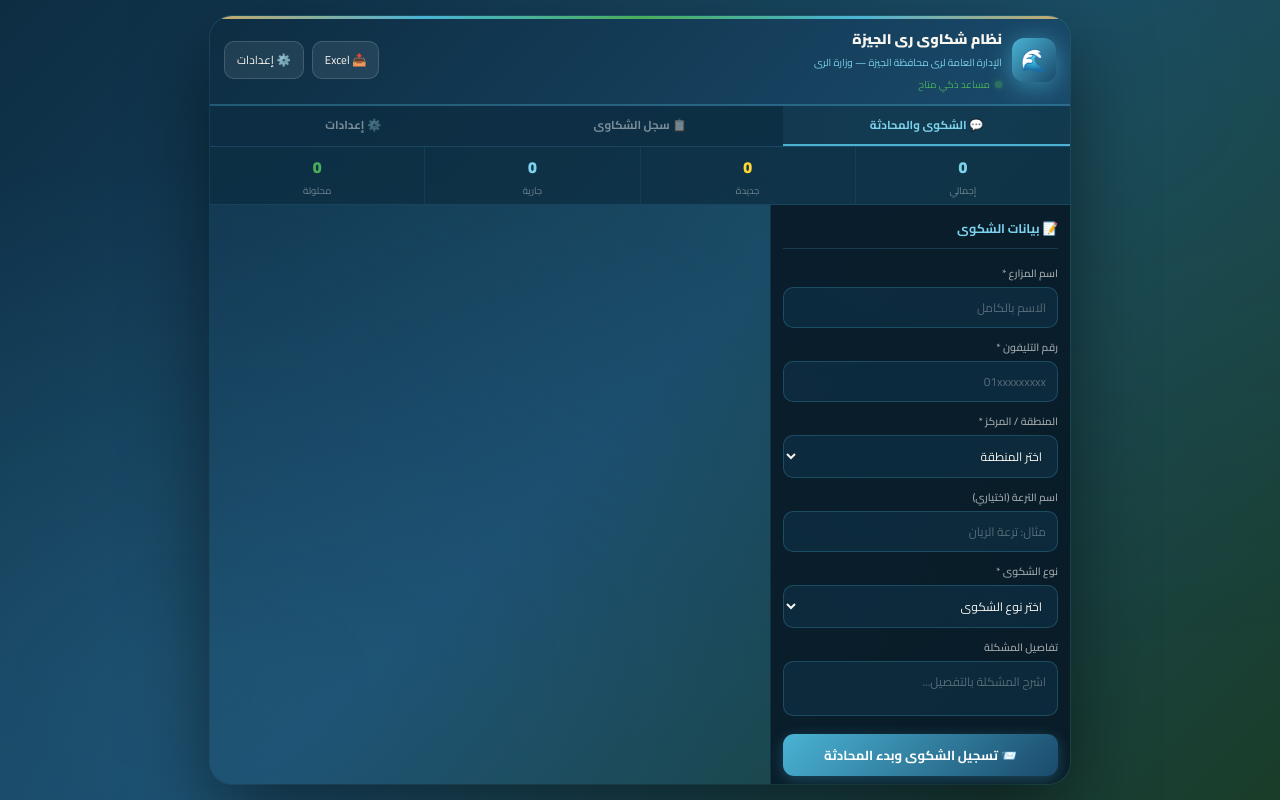
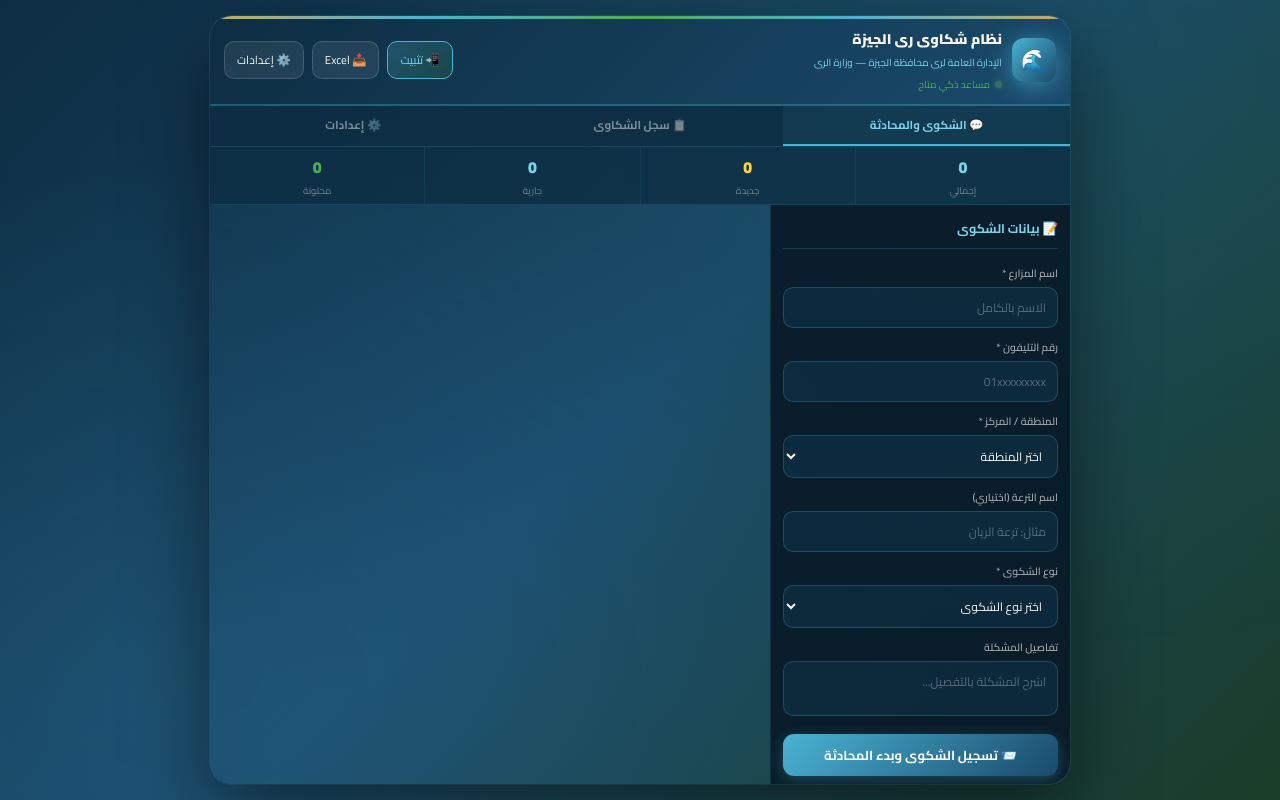
Before and after one commit to mohseno2002/giza-irrigation, a website: page index.html in a window 1280 px wide. Drawn offline with Linux system fonts and the light colour scheme.

Commit message:
Add files via upload

```diff
--- a/index.html
+++ b/index.html
@@ -70,6 +70,10 @@ body::before {
   border-radius:10px; padding:7px 12px; color:var(--white); font-family:'Cairo',sans-serif;
   font-size:11.5px; cursor:pointer; transition:.2s; white-space:nowrap; }
 .hbtn:hover { background:rgba(74,179,212,.2); border-color:var(--water); }
+.install-btn { background:linear-gradient(135deg,rgba(74,179,212,.25),rgba(45,122,58,.25));
+  border-color:var(--water) !important; color:var(--water-light) !important;
+  animation: pulse-install 2s ease-in-out infinite; }
+@keyframes pulse-install { 0%,100%{box-shadow:0 0 0 0 rgba(74,179,212,.4)} 50%{box-shadow:0 0 0 6px rgba(74,179,212,0)} }
 .hbtn.active { background:rgba(74,179,212,.25); border-color:var(--water); color:var(--water-light); }
 
 /* ── TABS ── */
@@ -285,7 +289,7 @@ body::before {
       <div class="online-dot">مساعد ذكي متاح</div>
     </div>
     <div class="header-actions">
-      <button class="hbtn" id="installBtn" onclick="installApp()" style="display:none;background:linear-gradient(135deg,rgba(74,179,212,.3),rgba(45,122,58,.3));border-color:var(--water)">📲 تثبيت</button>
+      <button class="hbtn install-btn" id="installBtn" onclick="installApp()" title="ثبّت التطبيق على جهازك">📲 تثبيت</button>
       <button class="hbtn" onclick="exportExcel()">📥 Excel</button>
       <button class="hbtn" onclick="showTab('setup')">⚙️ إعدادات</button>
     </div>
@@ -1069,9 +1073,15 @@ window.addEventListener('appinstalled', () => {
 function installApp() {
   if (deferredPrompt) {
     deferredPrompt.prompt();
-    deferredPrompt.userChoice.then(choice => {
-      deferredPrompt = null;
-    });
+    deferredPrompt.userChoice.then(() => { deferredPrompt = null; });
+  } else {
+    // إرشادات يدوية لو المتصفح مش داعم
+    const ua = navigator.userAgent.toLowerCase();
+    if (/iphone|ipad|ipod/.test(ua)) {
+      alert('لتثبيت التطبيق على iPhone:\n1. اضغط زرار المشاركة ⬆️\n2. اختار "إضافة إلى الشاشة الرئيسية"');
+    } else {
+      alert('لتثبيت التطبيق:\n1. اضغط ⋮ في المتصفح\n2. اختار "إضافة إلى الشاشة الرئيسية"');
+    }
   }
 }
 </script>
--- a/sw.js
+++ b/sw.js
@@ -1,4 +1,4 @@
-const CACHE_NAME = 'giza-irrigation-v4';
+const CACHE_NAME = 'giza-irrigation-v5';
 const URLS_TO_CACHE = [
   '/giza-irrigation/',
   '/giza-irrigation/index.html'
```
